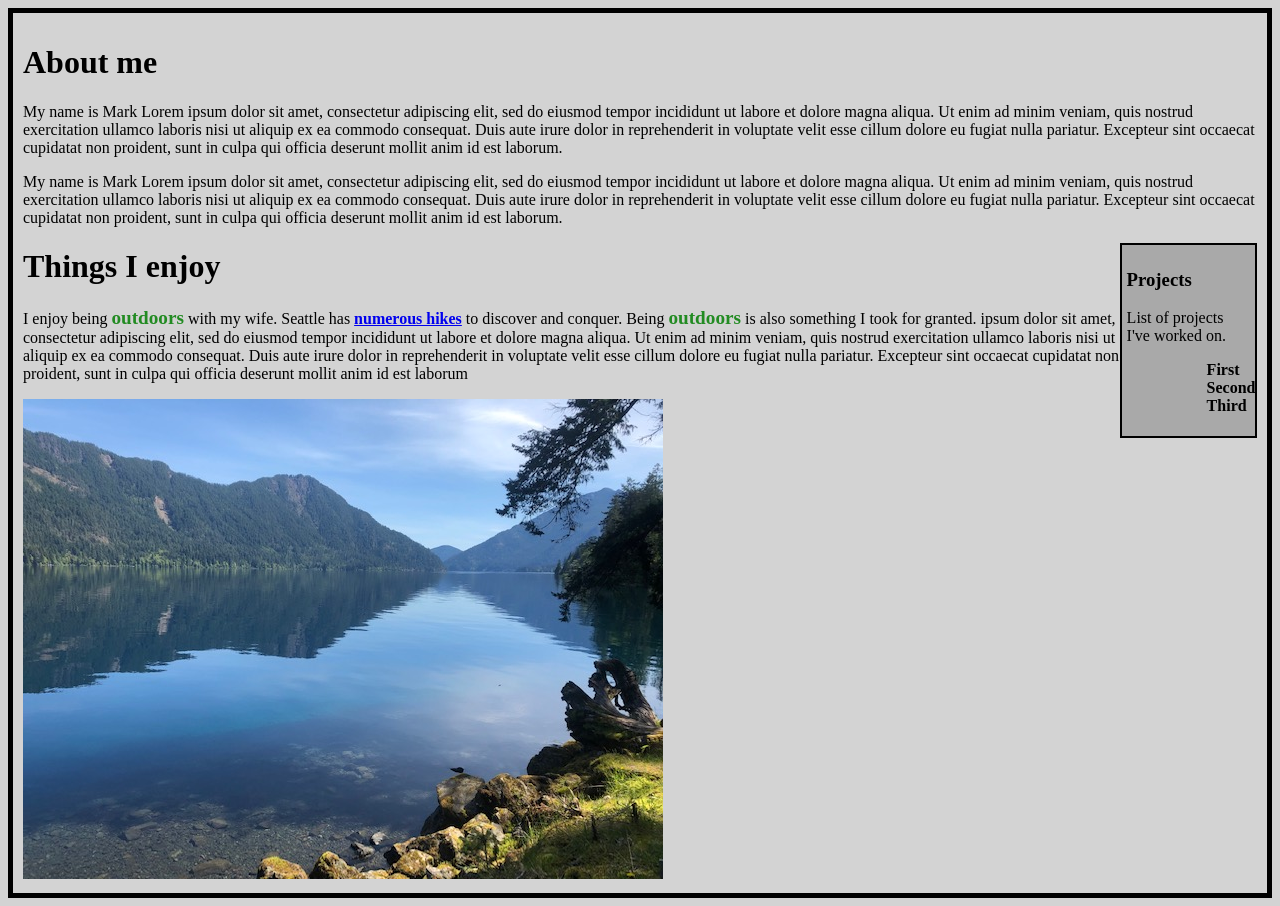
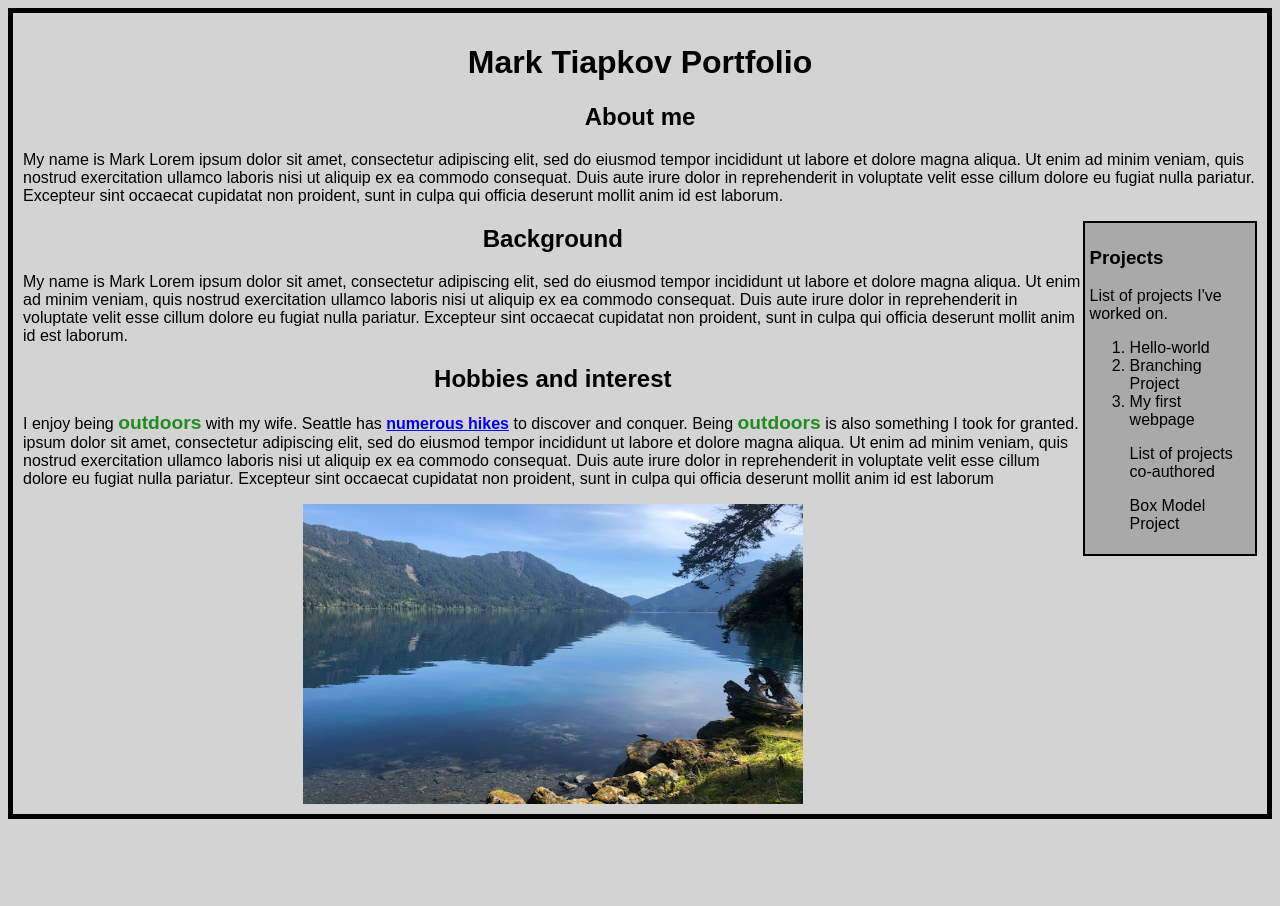
Before and after one commit to mtiapkov/MarkT-Portfolio, a plain HTML site: page index.html in a window 1280 px wide. After the commit the page ends 827 px from the top, so only its background shows below. Drawn offline with Linux system fonts and the light colour scheme.

Commit message:
Adjust float to the right, adjust text

```diff
--- a/css/styles.css
+++ b/css/styles.css
@@ -1,6 +1,6 @@
 body
 {
-  font-family: 'Times New Roman', Times, serif;
+  font-family: Arial, Helvetica, sans-serif;
   color: black;
   border: 5px solid black;
   background-color: lightgray;
@@ -10,8 +10,7 @@ body
 .sidebar
 {
   float: right;
-  text-align: left;
-  width: 10%;
+  width: 13%;
   border: 2px;
   border-style: solid;
   padding: 5px;
@@ -24,3 +23,11 @@ body
   font-weight: 600;
   font-size: larger;
 }
+
+.center
+{
+  display: block;
+  margin-left: auto;
+  margin-right: auto;
+
+}
--- a/index.html
+++ b/index.html
@@ -5,33 +5,38 @@
     <title>Portfolio placeholder</title>
   </head>
 <body>
-    <h1>About me</h1>
-      <p>My name is Mark Lorem ipsum dolor sit amet, consectetur adipiscing elit, sed do eiusmod tempor incididunt ut labore et dolore magna aliqua. Ut enim ad minim veniam, quis nostrud exercitation ullamco laboris nisi
+    <h1><center>Mark Tiapkov Portfolio </center></h1>
+      <h2><center>About me</center></h2>
+        <p>My name is Mark Lorem ipsum dolor sit amet, consectetur adipiscing elit, sed do eiusmod tempor incididunt ut labore et dolore magna aliqua. Ut enim ad minim veniam, quis nostrud exercitation ullamco laboris nisi
     ut aliquip ex ea commodo consequat. Duis aute irure dolor in reprehenderit in voluptate velit esse cillum dolore eu fugiat nulla pariatur. Excepteur sint occaecat cupidatat non proident, sunt in
     culpa qui officia deserunt mollit anim id est laborum.</p>
 
-    <p>My name is Mark Lorem ipsum dolor sit amet, consectetur adipiscing elit, sed do eiusmod tempor incididunt ut labore et dolore magna aliqua. Ut enim ad minim veniam, quis nostrud exercitation ullamco laboris nisi
+    <div class="sidebar">
+      <h3>Projects</h3>
+        <p>List of projects I've worked on.</p>
+          <ol>
+            <li>Hello-world</li>
+            <li>Branching Project</li>
+            <li>My first webpage</lli
+          </ol>
+          <p>List of projects co-authored</p>
+          <il>Box Model Project</il>
+        </div>
+
+    <h2><center>Background</center></h2>
+        <p>My name is Mark Lorem ipsum dolor sit amet, consectetur adipiscing elit, sed do eiusmod tempor incididunt ut labore et dolore magna aliqua. Ut enim ad minim veniam, quis nostrud exercitation ullamco laboris nisi
       ut aliquip ex ea commodo consequat. Duis aute irure dolor in reprehenderit in voluptate velit esse cillum dolore eu fugiat nulla pariatur. Excepteur sint occaecat cupidatat non proident, sunt in
       culpa qui officia deserunt mollit anim id est laborum.</p>
 
-      <div class="sidebar">
-      <h3>Projects</h3>
-        <p>List of projects I've worked on.</p>
-          <ol>
-            <ul><strong>First</strong></ul>
-            <ul><strong>Second</strong></ul>
-            <ul><Strong>Third</Strong></ul>
-          </ol>
-    </div>
-</body>
 
-<div>
-    <h1>Things I enjoy</h1>
+
+
+
+    <h2><center>Hobbies and interest</center></h2>
       <p>I enjoy being <span class="green">outdoors</span> with my wife. Seattle has <a href="shorturl.at/akty7"><strong>numerous hikes</strong></a> to discover and conquer. Being <span class="green">outdoors</span> is also
         something I took for granted. ipsum dolor sit amet, consectetur adipiscing elit, sed do eiusmod tempor incididunt ut labore et dolore magna aliqua. Ut enim ad minim veniam, quis nostrud exercitation ullamco laboris nisi
         ut aliquip ex ea commodo consequat. Duis aute irure dolor in reprehenderit in voluptate velit esse cillum dolore eu fugiat nulla pariatur. Excepteur sint occaecat cupidatat non proident, sunt in
         culpa qui officia deserunt mollit anim id est laborum </p>
-        <img src="images/img1.jpg" alt="Photo of nature">
-
-</div>
+        <img src="images/img1.jpg" alt="Photo of nature" width="500" height="300" class="center">
+      </body>
 </html>
```
